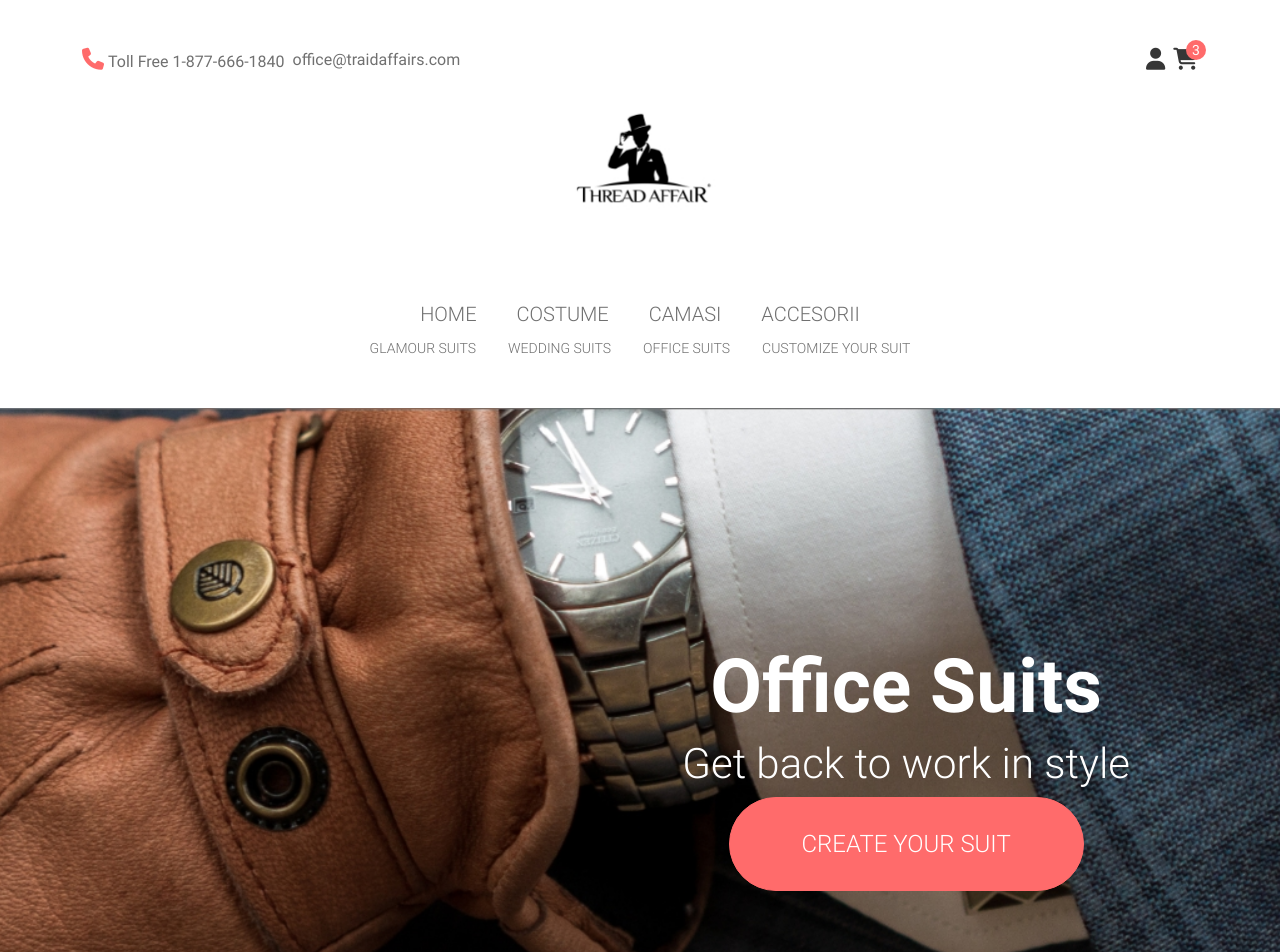
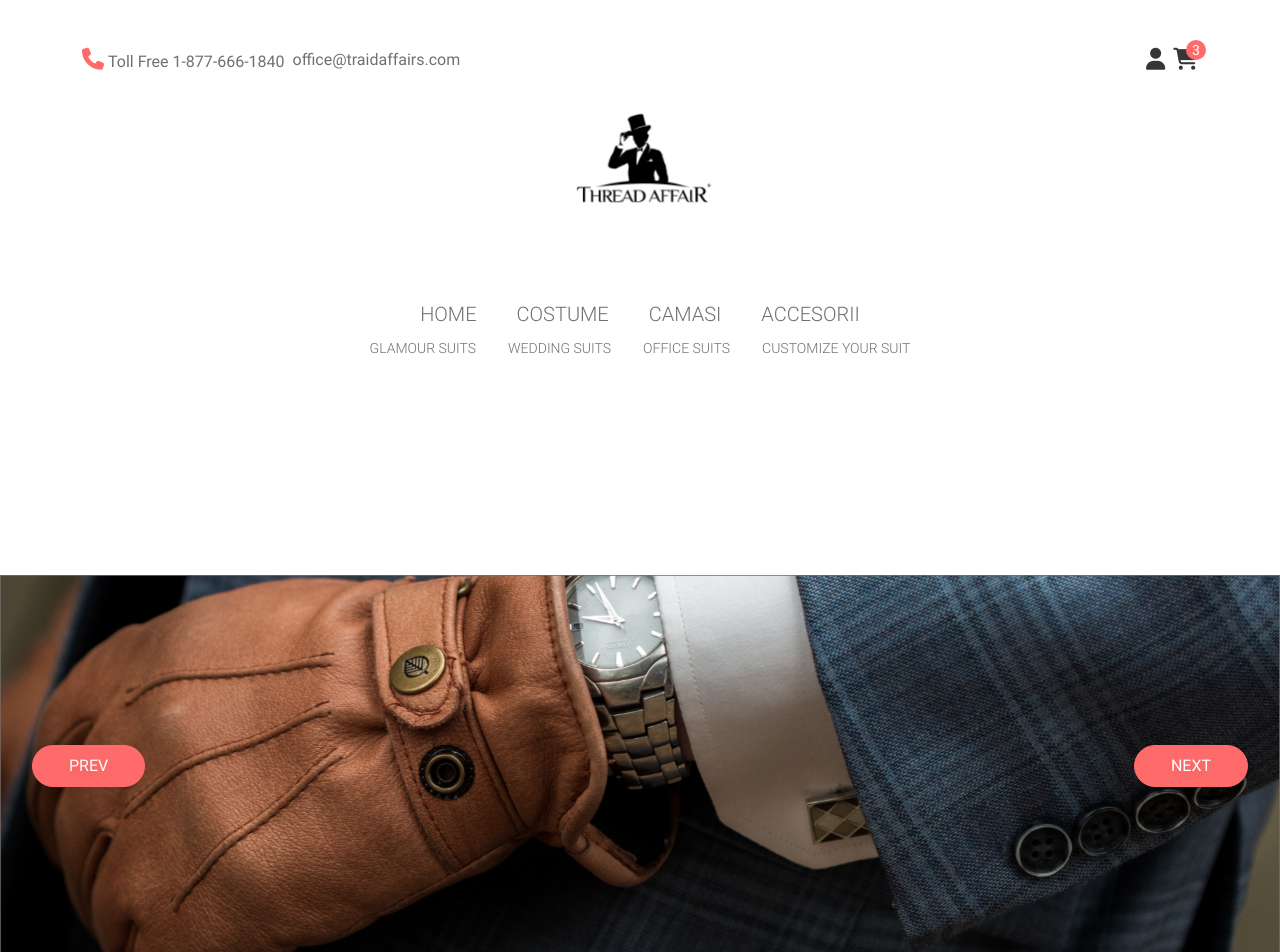
Before and after one commit to MirceaGheorghiu/ta-boston, a Next.js app: page / in a window 1280 px wide. Shown: the top 952 px of the page. Built offline with nearby package versions, Linux system fonts and the light colour scheme.

Commit message:
curs-848

```diff
--- /dev/null
+++ b/components/homepage/HomeCarousel.jsx
@@ -0,0 +1,56 @@
+import Glide from '@glidejs/glide';
+import { useEffect, useRef } from 'react';
+
+export const HomeCarousel = () => {
+  const carousel = useRef(null);
+
+  useEffect(() => {
+    if (carousel !== null) {
+      new Glide('.glide', {
+        type: 'carousel',
+        autoplay: 1000 * 5,
+      }).mount();
+    }
+  }, [carousel]);
+
+  return (
+    <div className="banner-main-inner">
+      <div className="glide" ref={carousel}>
+        <div className="glide__track" data-glide-el="track">
+          <ul className="glide__slides">
+            <li className="glide__slide">
+              <picture>
+                <img src="/images/banners/banner-01.jpg" alt=""></img>
+              </picture>
+            </li>
+            <li className="glide__slide">
+              <picture>
+                <img src="/images/banners/banner-02.jpg" alt=""></img>
+              </picture>
+            </li>
+            <li className="glide__slide">
+              <picture>
+                <img src="/images/banners/banner-03.jpg" alt=""></img>
+              </picture>
+            </li>
+          </ul>
+        </div>
+
+        <div class="glide__arrows" data-glide-el="controls">
+          <button
+            className="button glide__arrow glide__arrow--left"
+            data-glide-dir="<"
+          >
+            prev
+          </button>
+          <button
+            className="button glide__arrow glide__arrow--right"
+            data-glide-dir=">"
+          >
+            next
+          </button>
+        </div>
+      </div>
+    </div>
+  );
+};
--- a/package.json
+++ b/package.json
@@ -10,6 +10,7 @@
   },
   "dependencies": {
     "@fortawesome/fontawesome-free": "^6.2.0",
+    "@glidejs/glide": "^3.6.0",
     "bootstrap": "^5.2.2",
     "next": "13.0.1",
     "react": "18.2.0",
--- a/pages/index.jsx
+++ b/pages/index.jsx
@@ -2,6 +2,7 @@ import Link from 'next/link';
 import Footer from '../components/common/footer/Footer';
 import Header from '../components/common/header/Header';
 import BSCatalogPreview from '../components/homepage/BsCatalogPreview';
+import { HomeCarousel } from '../components/homepage/HomeCarousel';
 import HomeCatalogPreview from '../components/homepage/HomeCatalogPreview';
 import HomeNewsletter from '../components/homepage/HomeNewsletter';
 import HomePayment from '../components/homepage/HomePayment';
@@ -16,7 +17,7 @@ export default function Home() {
 
       <main className="content">
         <header className="banner-main">
-          <div className="banner-main-inner container">
+          {/* <div className="banner-main-inner container">
             <div>
               <h1>Office Suits</h1>
               <h2>Get back to work in style</h2>
@@ -40,7 +41,9 @@ export default function Home() {
                 if you want to change the details with our online configurator.
               </p>
             </footer>
-          </div>
+          </div> */}
+
+          <HomeCarousel></HomeCarousel>
         </header>
 
         <div className="content-main">
--- a/styles/homepage/_banner-main.scss
+++ b/styles/homepage/_banner-main.scss
@@ -1,15 +1,8 @@
 .banner-main {
-  background: $brand-secondary url('/images/banners/banner-01.jpg') center
-    center / cover no-repeat;
   height: 716px;
   margin-bottom: 16px;
   color: $white;
   font-weight: 300;
-
-  @include media-breakpoint-up(lg) {
-    background: url('/images/banners/banner-02.jpg') center center / cover
-      no-repeat;
-  }
 
   &-inner {
     display: flex;
@@ -21,7 +14,6 @@
 
     @include media-breakpoint-up(lg) {
       align-items: flex-end;
-      padding-right: 80px;
     }
 
     h1 {
--- /dev/null
+++ b/styles/homepage/_home-carousel.scss
@@ -0,0 +1,7 @@
+.banner-main {
+  .glide {
+    img {
+      width: 100%;
+    }
+  }
+}
--- a/styles/homepage/_index.scss
+++ b/styles/homepage/_index.scss
@@ -3,6 +3,7 @@
 @import './home-payment';
 @import './home-newsletter';
 @import './banner-main';
+@import './home-carousel';
 
 .content-main {
   display: flex;
--- a/styles/index.scss
+++ b/styles/index.scss
@@ -12,6 +12,10 @@
 @import './../node_modules/bootstrap/scss/bootstrap-reboot';
 @import './../node_modules/bootstrap/scss/bootstrap-grid';
 @import './../node_modules/bootstrap/scss/bootstrap-utilities';
+
+// glide carousel
+@import './../node_modules/@glidejs/glide/dist/css/glide.core.css';
+@import './../node_modules/@glidejs/glide/dist/css/glide.theme.css';
 
 // reset
 @import './reset';
```
Also changed, not shown: 1 other file (tests, documents, lock files or other folders).
